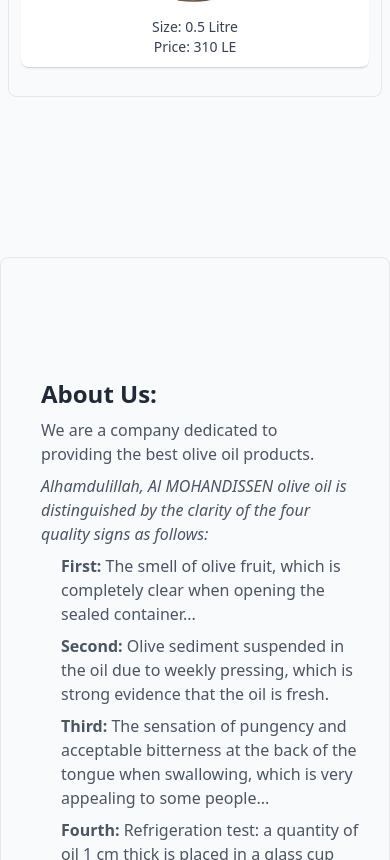
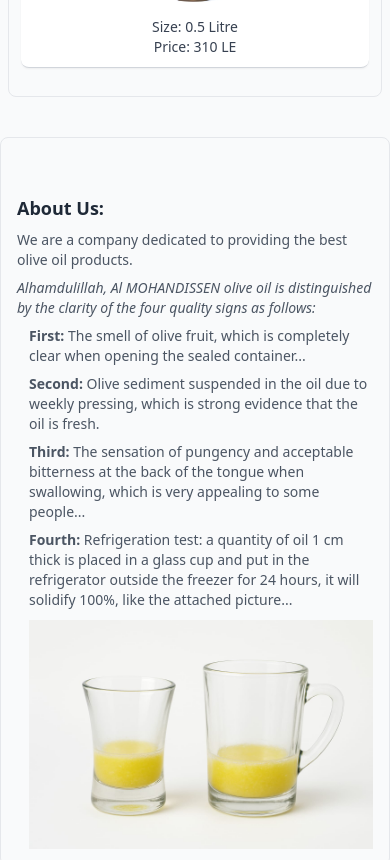
Before and after one commit to Teeto20/ELmohndeseen-Olive-Oil, a React (Vite) app in the folder engOil/: page / in a window 390 px wide. Shown: the part 1140-2000 px from the top of the page. Built offline with nearby package versions, Linux system fonts and the light colour scheme.

Commit message:
adding arabic lang

```diff
--- a/engOil/src/App.jsx
+++ b/engOil/src/App.jsx
@@ -1,16 +1,12 @@
 import { useState } from "react";
-import navbar from "./components/navbar";
 import Header from "./components/header";
-import products from "./components/products";
-import about from "./components/about";
-import contacts from "./components/contacts";
+
 function App() {
+  const [lang, setLang] = useState("en");
+
   return (
     <div className="min-h-screen bg-gray-50 text-gray-900 dark:bg-gray-900 dark:text-gray-100">
-      {Header()}
-      {products()}
-      {about()}
-      {contacts()}
+      <Header lang={lang} setLang={setLang} />
     </div>
   );
 }
--- a/engOil/src/components/about.jsx
+++ b/engOil/src/components/about.jsx
@@ -1,69 +1,70 @@
 import React from "react";
 import test from "../images/testWm.jpg";
 import testDm from "../images/test.jpg";
-function about() {
+function About({ lang = "en" }) {
   return (
     <div
       id="about"
-      className="p-10 mt-40 bg-gray-50 border border-gray-200 rounded-lg my-5 flex flex-col items-start dark:bg-gray-900 dark:border-gray-700
-      sm:mx-20 lg:mx-40 xl:mx-60 2xl:mx-80
-      "
+      className="p-4 sm:p-10 mt-10 sm:mt-40 bg-gray-50 border border-gray-200 rounded-lg my-2 sm:my-5 flex flex-col items-start dark:bg-gray-900 dark:border-gray-700 sm:mx-20 lg:mx-40 xl:mx-60 2xl:mx-80"
+      style={{ direction: lang === "en" ? "ltr" : "rtl" }}
     >
-      <h1 className="text-2xl font-bold pt-20 text-center text-gray-800 mb-2 dark:text-gray-100">
-        About Us:
+      <h1 className="text-lg sm:text-2xl font-bold pt-10 sm:pt-20 text-center text-gray-800 mb-2 dark:text-gray-100">
+        {lang === "en" ? "About Us:" : "عن الشركة:"}
       </h1>
-      <p className="text-gray-600 mb-2 dark:text-gray-300">
-        We are a company dedicated to providing the best olive oil products.
+      <p className="text-gray-600 mb-2 dark:text-gray-300 text-sm sm:text-base">
+        {lang === "en"
+          ? "We are a company dedicated to providing the best olive oil products."
+          : "نحن شركة متخصصة في تقديم أفضل منتجات زيت الزيتون."}
       </p>
-      <p className="text-gray-600 italic mb-2 dark:text-gray-300">
-        Alhamdulillah, Al MOHANDISSEN olive oil is distinguished by the clarity of
-        the four quality signs as follows:
+      <p className="text-gray-600 italic mb-2 dark:text-gray-300 text-sm sm:text-base">
+        {lang === "en"
+          ? "Alhamdulillah, Al MOHANDISSEN olive oil is distinguished by the clarity of the four quality signs as follows:"
+          : "الحمد لله، يتميز زيت زيتون المهندسين بوضوح علامات الجودة الأربعة كما يلي:"}
       </p>
-      <ol className="text-gray-600 pl-5 space-y-2 dark:text-gray-300">
+      <ol className="text-gray-600 pl-3 sm:pl-5 space-y-2 dark:text-gray-300 text-sm sm:text-base">
         <li>
-          <strong>First:</strong> The smell of olive fruit, which is completely
-          clear when opening the sealed container...
+          <strong>{lang === "en" ? "First:" : "أولاً:"}</strong>{" "}
+          {lang === "en"
+            ? "The smell of olive fruit, which is completely clear when opening the sealed container..."
+            : "رائحة ثمرة الزيتون، والتي تظهر بوضوح عند فتح العبوة المغلقة..."}
         </li>
         <li>
-          <strong>Second:</strong> Olive sediment suspended in the oil due to
-          weekly pressing, which is strong evidence that the oil is fresh.
+          <strong>{lang === "en" ? "Second:" : "ثانياً:"}</strong>{" "}
+          {lang === "en"
+            ? "Olive sediment suspended in the oil due to weekly pressing, which is strong evidence that the oil is fresh."
+            : "رواسب الزيتون المعلقة في الزيت نتيجة العصر الأسبوعي، وهي دليل قوي على أن الزيت طازج."}
         </li>
         <li>
-          <strong>Third:</strong> The sensation of pungency and acceptable
-          bitterness at the back of the tongue when swallowing, which is very
-          appealing to some people...
+          <strong>{lang === "en" ? "Third:" : "ثالثاً:"}</strong>{" "}
+          {lang === "en"
+            ? "The sensation of pungency and acceptable bitterness at the back of the tongue when swallowing, which is very appealing to some people..."
+            : "الإحساس بالحدة والمرارة المقبولة في مؤخرة اللسان عند البلع، وهو أمر محبب لدى بعض الأشخاص..."}
         </li>
         <li>
-          <strong>Fourth:</strong> Refrigeration test: a quantity of oil 1 cm
-          thick is placed in a glass cup and put in the refrigerator outside the
-          freezer for 24 hours, it will solidify 100%, like the
-          attached picture...
+          <strong>{lang === "en" ? "Fourth:" : "رابعاً:"}</strong>{" "}
+          {lang === "en"
+            ? "Refrigeration test: a quantity of oil 1 cm thick is placed in a glass cup and put in the refrigerator outside the freezer for 24 hours, it will solidify 100%, like the attached picture..."
+            : "اختبار التبريد: يتم وضع كمية من الزيت بسماكة 1 سم في كوب زجاجي ويوضع في الثلاجة خارج الفريزر لمدة 24 ساعة، سيتجمد الزيت بنسبة 100% كما هو موضح في الصورة المرفقة..."}
           <br />
           <img
             style={{
-              maxWidth: "300px",
+              maxWidth: "100%",
               height: "auto",
               paddingTop: "10px",
             }}
             src={test}
-            alt="Refrigeration test"
-            className="
-           filter brightness-80
-            hover:brightness-50 transition
-            block dark:hidden"
+            alt={lang === "en" ? "Refrigeration test" : "اختبار التبريد"}
+            className="filter brightness-80 hover:brightness-50 transition block dark:hidden"
           />
           <img
             style={{
-              maxWidth: "300px",
+              maxWidth: "100%",
               height: "auto",
               paddingTop: "10px",
             }}
             src={testDm}
-            alt="Refrigeration test dark"
-            className="
-            dark:filter dark:brightness-50
-            dark:hover:brightness-90
-            hidden dark:block"
+            alt={lang === "en" ? "Refrigeration test dark" : "اختبار التبريد (داكن)"}
+            className="dark:filter dark:brightness-50 dark:hover:brightness-90 hidden dark:block"
           />
         </li>
       </ol>
@@ -71,4 +72,4 @@ function about() {
   );
 }
 
-export default about;
+export default About;
--- a/engOil/src/components/contacts.jsx
+++ b/engOil/src/components/contacts.jsx
@@ -1,54 +1,54 @@
 import React from "react";
 import { FaWhatsapp, FaFacebook, FaInstagram, FaPhone } from "react-icons/fa";
 import { SiGmail } from "react-icons/si";
-function contacts() {
+function Contacts({ lang = "en" }) {
   return (
     <div
       id="contact"
-      className="p-20 mt-40 bg-gray-50 border border-gray-200 flex flex-col items-start text-xl min-h-screen dark:bg-gray-900 dark:border-gray-700
-      gap-5
-      sm:mx-20 lg:mx-40 xl:mx-60 2xl:mx-80
-      "
+      className="p-4 sm:p-10 mt-10 sm:mt-40 bg-gray-50 border border-gray-200 flex flex-col items-start text-base sm:text-xl min-h-screen dark:bg-gray-900 dark:border-gray-700 gap-5 sm:mx-20 lg:mx-40 xl:mx-60 2xl:mx-80"
+      style={{ direction: lang === "en" ? "ltr" : "rtl" }}
     >
-      <h1
-        className="text-2xl font-bold mb-2
-      pt-20
-      text-gray-900 dark:text-gray-100"
-      >
-        Contact Us:
+      <h1 className="text-lg sm:text-2xl font-bold mb-2 pt-10 sm:pt-20 text-gray-900 dark:text-gray-100">
+        {lang === "en" ? "Contact Us:" : "تواصل معنا:"}
       </h1>
       <p className="mb-4 text-gray-700 dark:text-gray-300">
-        For inquiries and orders, please reach out to us via any of the
-        following:
+        {lang === "en"
+          ? "For inquiries and orders, please reach out to us via any of the following:"
+          : "للاستفسارات والطلبات، يرجى التواصل معنا عبر أي من الوسائل التالية:"}
       </p>
-      <div
-        className="flex flex-row items-center space-x-4 mb-4 pl-10
-      hover:scale-105"
-      >
-        <a href="tel:+201013678135" className="text-green-800 text-2xl">
+      <div className="flex flex-row items-center space-x-4 mb-4 pl-2 sm:pl-10 hover:scale-105">
+        <a
+          href="tel:+201013678135"
+          className="text-green-800 text-2xl"
+          title={lang === "en" ? "Phone" : "هاتف"}
+        >
           <FaPhone />
         </a>
         <a
           href="https://wa.me/+201013678135"
           className="text-green-500 text-3xl"
+          title="WhatsApp"
         >
           <FaWhatsapp />
         </a>
         <a
           href="mailto:moatasem.elemam20@gmail.com"
           className="text-red-500 text-3xl"
+          title="Gmail"
         >
           <SiGmail />
         </a>
         <a
           href="https://www.facebook.com/share/1GmCs6ZeWz/"
           className="text-blue-600 text-3xl"
+          title="Facebook"
         >
           <FaFacebook />
         </a>
         <a
           href="https://www.instagram.com/engineersoliveoil?igsh=MW00cml0eTE5NWptcg=="
           className="text-purple-600 text-3xl"
+          title="Instagram"
         >
           <FaInstagram />
         </a>
@@ -58,4 +58,4 @@ function contacts() {
   );
 }
 
-export default contacts;
+export default Contacts;
--- a/engOil/src/components/header.jsx
+++ b/engOil/src/components/header.jsx
@@ -1,15 +1,14 @@
 import React from "react";
 import { Sun, Moon } from "lucide-react";
-import navbar from "./navbar";
+import Navbar from "./navbar";
 import logo from "../images/logo.jpg";
+import Products from "./products";
+import About from "./about";
+import Contacts from "./contacts";
 const Header = () => {
-  const links = [
-    { name: "Home", url: "home" },
-    { name: "About", url: "about" },
-    { name: "Contact", url: "contact" },
-  ];
-  // Dark mode toggle logic
   const [dark, setDark] = React.useState(false);
+  const [lang, setLang] = React.useState("en");
+
   React.useEffect(() => {
     if (dark) {
       document.documentElement.classList.add("dark");
@@ -18,20 +17,40 @@ const Header = () => {
     }
   }, [dark]);
 
+  // Navigation links in both languages
+  const links =
+    lang === "en"
+      ? [
+          { name: "Home", url: "home" },
+          { name: "About", url: "about" },
+          { name: "Contact", url: "contact" },
+        ]
+      : [
+          { name: "الرئيسية", url: "home" },
+          { name: "عن الشركة", url: "about" },
+          { name: "تواصل معنا", url: "contact" },
+        ];
+
   return (
+    <>
       <header
         className="flex flex-col gap-1 sm:flex-row items-center justify-between p-2 bg-gray-100 border-b border-gray-300
       sticky top-0 z-50
       dark:bg-gray-900 dark:border-gray-700
       sm:mx-20 lg:mx-40 xl:mx-60 2xl:mx-80"
+      style={{ direction: lang === "en" ? "ltr" : "rtl" }}
       >
         <div className="flex items-center w-full sm:w-auto mb-1 sm:mb-0">
-        <img src={logo} alt="Logo" className="w-10 h-10 sm:w-12 sm:h-12 rounded-full" />
+          <img
+            src={logo}
+            alt="Logo"
+            className="w-10 h-10 sm:w-12 sm:h-12 rounded-full"
+          />
           <h3 className="ml-2 text-sm sm:text-base font-semibold text-gray-900 dark:text-gray-100">
-          Engineer's Olive oil
+            {lang === "en" ? "Engineer's Olive oil" : "زيت زيتون المهندسين"}
           </h3>
         </div>
-      <div className="flex items-center w-full sm:w-auto justify-end mb-1 sm:mb-0">
+        <div className="flex items-center w-full sm:w-auto justify-end mb-1 sm:mb-0 gap-2">
           <button
             onClick={() => setDark((d) => !d)}
             className="px-2 py-1 rounded bg-gray-200 dark:bg-gray-700 text-gray-800 dark:text-gray-100 hover:bg-gray-300 dark:hover:bg-gray-600 transition"
@@ -42,11 +61,19 @@ const Header = () => {
               <Moon className="w-5 h-5 text-gray-800 dark:text-gray-200" />
             )}
           </button>
+          <button
+            onClick={() => setLang(lang === "en" ? "ar" : "en")}
+            className="px-2 py-1 rounded bg-blue-600 text-white hover:bg-blue-700 transition text-xs sm:text-sm"
+          >
+            {lang === "en" ? "عربي" : "English"}
+          </button>
         </div>
-      <div className="w-full sm:w-auto">
-        {navbar({ links })}
-      </div>
+        <div className="w-full sm:w-auto">{Navbar({ links })}</div>
       </header>
+      <div>{Products({ lang })}</div>
+      <div>{About({ lang })}</div>
+      <div>{Contacts({ lang })}</div>
+    </>
   );
 };
 
--- a/engOil/src/components/navbar.jsx
+++ b/engOil/src/components/navbar.jsx
@@ -1,6 +1,6 @@
 import React, { useState } from "react";
 
-function navbar({ links }) {
+function Navbar({ links }) {
   const [open, setOpen] = useState(false);
 
   return (
@@ -43,4 +43,4 @@ function navbar({ links }) {
   );
 }
 
-export default navbar;
+export default Navbar;
--- a/engOil/src/components/products.jsx
+++ b/engOil/src/components/products.jsx
@@ -2,19 +2,52 @@ import React from "react";
 import image2L from "../images/2Litre.jpg";
 import image1L from "../images/1Litre.jpg";
 import image05L from "../images/0.5Litre.jpg";
-function products() {
-  const productList = [
-    { title: "Olive oil L", size: "2 Litre", price: 1200, image: image2L },
-    { title: "Olive oil M", size: "1 Litre", price: 620, image: image1L },
-    { title: "Olive oil S", size: "0.5 Litre", price: 310, image: image05L },
-  ];
+function Products({ lang = "en" }) {
+  const productList =
+    lang === "en"
+      ? [
+          {
+            title: "Olive oil L",
+            size: "2 Litre",
+            price: 1200,
+            image: image2L,
+          },
+          { title: "Olive oil M", size: "1 Litre", price: 620, image: image1L },
+          {
+            title: "Olive oil S",
+            size: "0.5 Litre",
+            price: 310,
+            image: image05L,
+          },
+        ]
+      : [
+          {
+            title: "زيت زيتون كبير",
+            size: "٢ لتر",
+            price: "١٢٠٠",
+            image: image2L,
+          },
+          {
+            title: "زيت زيتون وسط",
+            size: "١ لتر",
+            price: "٦٢٠",
+            image: image1L,
+          },
+          {
+            title: "زيت زيتون صغير",
+            size: "٠.٥ لتر",
+            price: "٣١٠",
+            image: image05L,
+          },
+        ];
   return (
     <div
       id="home"
       className="p-3 sm:p-5 bg-gray-50 border border-gray-200 rounded-lg my-3 sm:my-5 dark:bg-gray-900 dark:border-gray-700 mx-2 sm:mx-20 lg:mx-40 xl:mx-60 2xl:mx-80"
+      style={{ direction: lang === "en" ? "ltr" : "rtl" }}
     >
       <h1 className="text-lg sm:text-2xl font-bold text-gray-800 mb-2 pt-10 sm:pt-20 dark:text-gray-100 text-center">
-        Our Products:
+        {lang === "en" ? "Our Products:" : "منتجاتنا:"}
       </h1>
       <div className="flex flex-col sm:flex-row gap-4 sm:gap-8 items-center justify-center">
         {productList.map((product) => (
@@ -31,10 +64,11 @@ function products() {
               className="w-40 sm:w-52 h-auto rounded-lg mb-2 filter brightness-80 hover:brightness-50 transition dark:filter dark:brightness-50 dark:hover:brightness-90"
             />
             <p className="text-sm sm:text-base text-gray-700 dark:text-gray-300 text-center">
-              Size: {product.size}
+              {lang === "en" ? "Size:" : "الحجم:"} {product.size}
             </p>
             <p className="text-sm sm:text-base text-gray-700 dark:text-gray-300 text-center">
-              Price: {product.price} LE{" "}
+              {lang === "en" ? "Price:" : "السعر:"} {product.price}{" "}
+              {lang === "en" ? "LE" : "جنيه"}
             </p>
           </div>
         ))}
@@ -43,4 +77,4 @@ function products() {
   );
 }
 
-export default products;
+export default Products;
```
Lines whose indentation alone changed are shown as unchanged.
